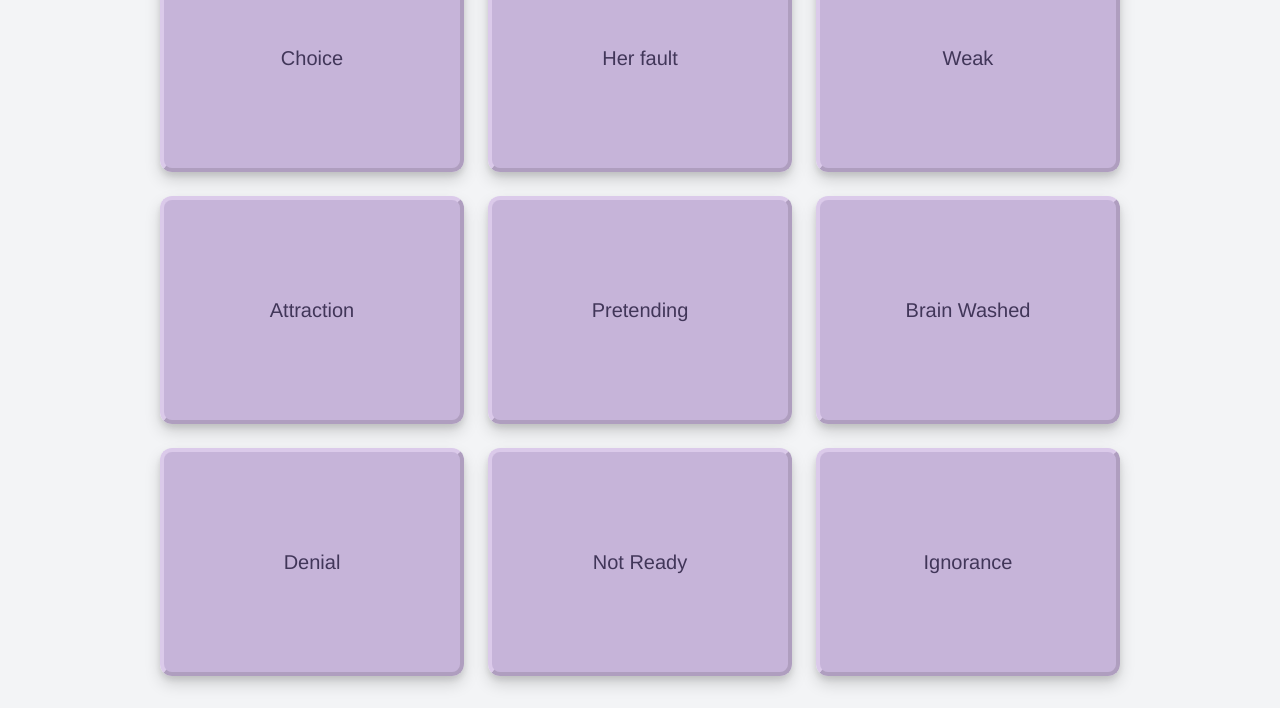
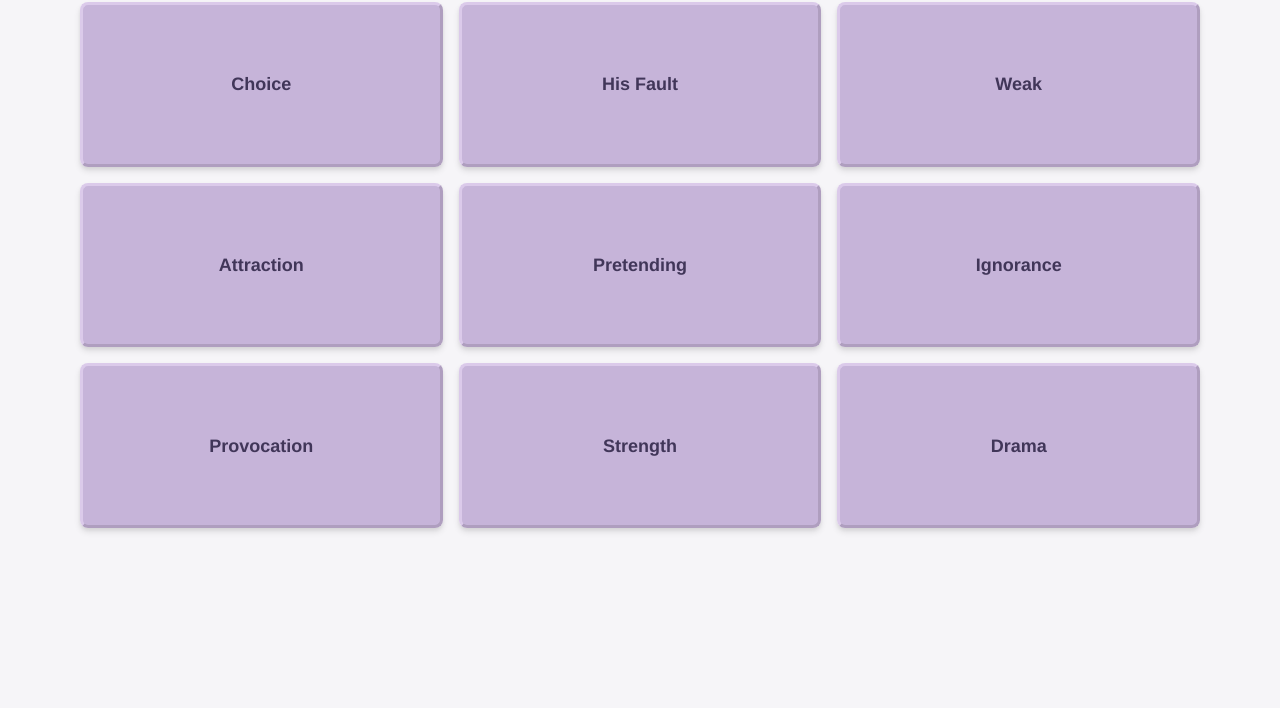
Before and after one commit to learningforgoodaus/Assumptions-Flipped-Activity, a plain HTML site: page index.html in a window 1280 px wide. Shown: the part 160-868 px from the top of the page. After the commit the page ends 800 px from the top, so only its background shows below. Drawn offline with nearby package versions, Linux system fonts and the light colour scheme.

Commit message:
Update index.html

```diff
--- a/index.html
+++ b/index.html
@@ -3,12 +3,9 @@
 <head>
     <meta charset="UTF-8">
     <meta name="viewport" content="width=device-width, initial-scale=1.0">
-    <title>Flip Card Interactive</title>
+    <title>Common Assumptions - Flip Cards</title>
     <!-- Load Tailwind CSS -->
     <script src="https://cdn.tailwindcss.com"></script>
-
-    <!-- Google Font (Inter) -->
-    <!-- Removed the Google Font <link> tags for 'Inter' -->
 
     <style>
         /* Define brand colors as CSS variables */
@@ -16,15 +13,16 @@
             --color-light-purple: #C6B4D9;
             --color-dark-purple: #513873;
             --color-very-dark: #413659;
-            --color-light-gray: #F2F2F2;
+            /* Updated background color as requested */
+            --color-light-gray: #F6F5F8;
             --color-muted-purple: #9C7F9D;
             --font-family-sans: 'Helvetica', Arial, sans-serif;
 
-            /* --- NEW SHADES FOR 3D EFFECT --- */
-            --color-light-purple-light: #dbcaea; /* Lighter shade of C6B4D9 */
-            --color-light-purple-dark: #af9ebf; /* Darker shade of C6B4D9 */
-            --color-dark-purple-light: #6b4c91; /* Lighter shade of 513873 */
-            --color-dark-purple-dark: #412c5e; /* Darker shade of 513873 */
+            /* --- SHADES FOR 3D EFFECT --- */
+            --color-light-purple-light: #dbcaea;
+            --color-light-purple-dark: #af9ebf;
+            --color-dark-purple-light: #6b4c91;
+            --color-dark-purple-dark: #412c5e;
         }
 
         body {
@@ -36,10 +34,11 @@
         .flip-card {
             background-color: transparent;
             width: 100%;
-            aspect-ratio: 4 / 3; /* Gives a 'tile' like shape */
+            /* COMPACT CHANGE: Changed from 4/3 to 2.2/1 for a shorter, wider card */
+            aspect-ratio: 2.2 / 1;
             perspective: 1000px; /* 3D effect */
             cursor: pointer;
-            border-radius: 0.75rem; /* 12px */
+            border-radius: 0.5rem; /* Slightly smaller radius for compact look */
         }
 
         /* This container does the actual 3D flip */
@@ -48,11 +47,10 @@
             width: 100%;
             height: 100%;
             text-align: center;
-            transition: transform 0.7s;
+            transition: transform 0.6s; /* Slightly faster flip */
             transform-style: preserve-3d;
-            /* --- UPDATED SHADOW --- */
-            box-shadow: 0 8px 16px rgba(0, 0, 0, 0.15), 0 4px 6px rgba(0, 0, 0, 0.1);
-            border-radius: 0.75rem; /* 12px */
+            box-shadow: 0 4px 6px rgba(0, 0, 0, 0.1), 0 2px 4px rgba(0, 0, 0, 0.06);
+            border-radius: 0.5rem;
         }
 
         /* Flip the card when the .flipped class is added to .flip-card */
@@ -68,29 +66,28 @@
             height: 100%;
             -webkit-backface-visibility: hidden; /* Safari */
             backface-visibility: hidden;
-            border-radius: 0.75rem; /* 12px */
+            border-radius: 0.5rem;
 
             /* Flexbox to center content */
             display: flex;
             align-items: center;
             justify-content: center;
-            padding: 1.5rem; /* 24px */
-
-            /* --- NEW PROPERTIES FOR 3D LOOK --- */
-            box-sizing: border-box; /* Ensure border is included in size */
+            padding: 0.75rem; /* Reduced padding for compactness */
+            box-sizing: border-box;
+            line-height: 1.3;
         }
 
         /* Style the front face */
         .flip-card-front {
             background-color: var(--color-light-purple);
             color: var(--color-very-dark);
-            font-weight: 500;
+            font-weight: 600;
 
-            /* --- NEW 3D BEVEL BORDERS --- */
-            border-top: 4px solid var(--color-light-purple-light);
-            border-left: 4px solid var(--color-light-purple-light);
-            border-bottom: 4px solid var(--color-light-purple-dark);
-            border-right: 4px solid var(--color-light-purple-dark);
+            /* 3D BEVEL BORDERS */
+            border-top: 3px solid var(--color-light-purple-light);
+            border-left: 3px solid var(--color-light-purple-light);
+            border-bottom: 3px solid var(--color-light-purple-dark);
+            border-right: 3px solid var(--color-light-purple-dark);
         }
 
         /* Style the back face */
@@ -98,130 +95,134 @@
             background-color: var(--color-dark-purple);
             color: var(--color-light-gray);
             transform: rotateY(180deg);
+            font-size: 0.95rem; /* Slightly smaller text for back */
 
-            /* --- NEW 3D BEVEL BORDERS --- */
-            border-top: 4px solid var(--color-dark-purple-light);
-            border-left: 4px solid var(--color-dark-purple-light);
-            border-bottom: 4px solid var(--color-dark-purple-dark);
-            border-right: 4px solid var(--color-dark-purple-dark);
+            /* 3D BEVEL BORDERS */
+            border-top: 3px solid var(--color-dark-purple-light);
+            border-left: 3px solid var(--color-dark-purple-light);
+            border-bottom: 3px solid var(--color-dark-purple-dark);
+            border-right: 3px solid var(--color-dark-purple-dark);
         }
     </style>
 </head>
-<body class="bg-gray-100 antialiased">
+<!-- Removed bg-gray-100 so the CSS variable --color-light-gray takes effect -->
+<body class="antialiased min-h-screen flex flex-col justify-center">
 
-    <div class="container mx-auto max-w-5xl p-4 sm:p-8">
+    <!-- Reduced vertical padding (py-2.5) by approx 40% from p-4 -->
+    <div class="container mx-auto max-w-6xl px-4 py-2.5">
 
-        <h1 class="text-3xl sm:text-4xl font-bold text-center mb-8" style="color: var(--color-very-dark);">
+        <!-- Reduced bottom margin (mb-3.5) by approx 40% from mb-6 -->
+        <h1 class="text-2xl sm:text-3xl font-bold text-center mb-3.5" style="color: var(--color-very-dark);">
             Common Assumptions
         </h1>
 
-        <!-- Responsive Grid Container -->
-        <div class="grid grid-cols-1 sm:grid-cols-2 md:grid-cols-3 gap-4 md:gap-6">
+        <!-- Grid Layout: 3 columns on large screens for a 3x3 grid -->
+        <div class="grid grid-cols-1 sm:grid-cols-2 md:grid-cols-3 lg:grid-cols-3 gap-3 md:gap-4">
 
-            <!-- Card 1 -->
+            <!-- Card 1 (Male) -->
             <div class="flip-card group" tabindex="0" role="button" aria-pressed="false">
                 <div class="flip-card-inner">
                     <div class="flip-card-front">
-                        <p class="text-lg md:text-xl">Choice</p>
+                        <p class="text-lg">Choice</p>
                     </div>
                     <div class="flip-card-back">
-                        <p class="text-lg">Why doesn't she just leave?</p>
+                        <p>Why doesn't he just leave?</p>
                     </div>
                 </div>
             </div>
 
-            <!-- Card 2 -->
+            <!-- Card 2 (Male) -->
             <div class="flip-card group" tabindex="0" role="button" aria-pressed="false">
                 <div class="flip-card-inner">
                     <div class="flip-card-front">
-                        <p class="text-lg md:text-xl">Her fault</p>
+                        <p class="text-lg">His Fault</p>
                     </div>
                     <div class="flip-card-back">
-                        <p class="text-lg">She is going to get herself killed.</p>
+                        <p>He is going to get himself killed.</p>
                     </div>
                 </div>
             </div>
 
-            <!-- Card 3 -->
+            <!-- Card 3 (Female) -->
             <div class="flip-card group" tabindex="0" role="button" aria-pressed="false">
                 <div class="flip-card-inner">
                     <div class="flip-card-front">
-                        <p class="text-lg md:text-xl">Weak</p>
+                        <p class="text-lg">Weak</p>
                     </div>
                     <div class="flip-card-back">
-                        <p class="text-lg">Why does she keep ... reaching out then not following through?</p>
+                        <p>Why does she keep reaching out then not following through?</p>
                     </div>
                 </div>
             </div>
 
-            <!-- Card 4 -->
+            <!-- Card 4 (Male) -->
             <div class="flip-card group" tabindex="0" role="button" aria-pressed="false">
                 <div class="flip-card-inner">
                     <div class="flip-card-front">
-                        <p class="text-lg md:text-xl">Attraction</p>
+                        <p class="text-lg">Attraction</p>
                     </div>
                     <div class="flip-card-back">
-                        <p class="text-lg">Why is she is 'attracted' to these people?</p>
+                        <p>Why is he 'attracted' to these people?</p>
                     </div>
                 </div>
             </div>
 
-            <!-- Card 5 -->
+            <!-- Card 5 (Female) -->
             <div class="flip-card group" tabindex="0" role="button" aria-pressed="false">
                 <div class="flip-card-inner">
                     <div class="flip-card-front">
-                        <p class="text-lg md:text-xl">Pretending</p>
+                        <p class="text-lg">Pretending</p>
                     </div>
                     <div class="flip-card-back">
-                        <p class="text-lg">Why does she keep 'pretending' and not just say something?</p>
+                        <p>Why does she keep 'pretending' and not just say something?</p>
                     </div>
                 </div>
             </div>
 
-            <!-- Card 6 -->
+            <!-- Card 6 (Female) -->
             <div class="flip-card group" tabindex="0" role="button" aria-pressed="false">
                 <div class="flip-card-inner">
                     <div class="flip-card-front">
-                        <p class="text-lg md:text-xl">Brain Washed</p>
+                        <p class="text-lg">Ignorance</p>
                     </div>
                     <div class="flip-card-back">
-                        <p class="text-lg">She is 'brain washed'.</p>
+                        <p>If she 'knew' better, she would choose better.</p>
                     </div>
                 </div>
             </div>
 
-            <!-- Card 7 -->
+            <!-- Card 7 (Female) - NEW -->
             <div class="flip-card group" tabindex="0" role="button" aria-pressed="false">
                 <div class="flip-card-inner">
                     <div class="flip-card-front">
-                        <p class="text-lg md:text-xl">Denial</p>
+                        <p class="text-lg">Provocation</p>
                     </div>
                     <div class="flip-card-back">
-                        <p class="text-lg">She is in 'denial'.</p>
+                        <p>She must have done something to provoke it.</p>
                     </div>
                 </div>
             </div>
 
-            <!-- Card 8 -->
+            <!-- Card 8 (Male) - NEW -->
             <div class="flip-card group" tabindex="0" role="button" aria-pressed="false">
                 <div class="flip-card-inner">
                     <div class="flip-card-front">
-                        <p class="text-lg md:text-xl">Not Ready</p>
+                        <p class="text-lg">Strength</p>
                     </div>
                     <div class="flip-card-back">
-                        <p class="text-lg">She is just not 'ready'</p>
+                        <p>Why didn't he just fight back?</p>
                     </div>
                 </div>
             </div>
 
-            <!-- Card 9 -->
+            <!-- Card 9 (Female) - NEW -->
             <div class="flip-card group" tabindex="0" role="button" aria-pressed="false">
                 <div class="flip-card-inner">
                     <div class="flip-card-front">
-                        <p class="text-lg md:text-xl">Ignorance</p>
+                        <p class="text-lg">Drama</p>
                     </div>
                     <div class="flip-card-back">
-                        <p class="text-lg">If she 'knew' better, she would choose better</p>
+                        <p>She is just being dramatic.</p>
                     </div>
                 </div>
             </div>
```
